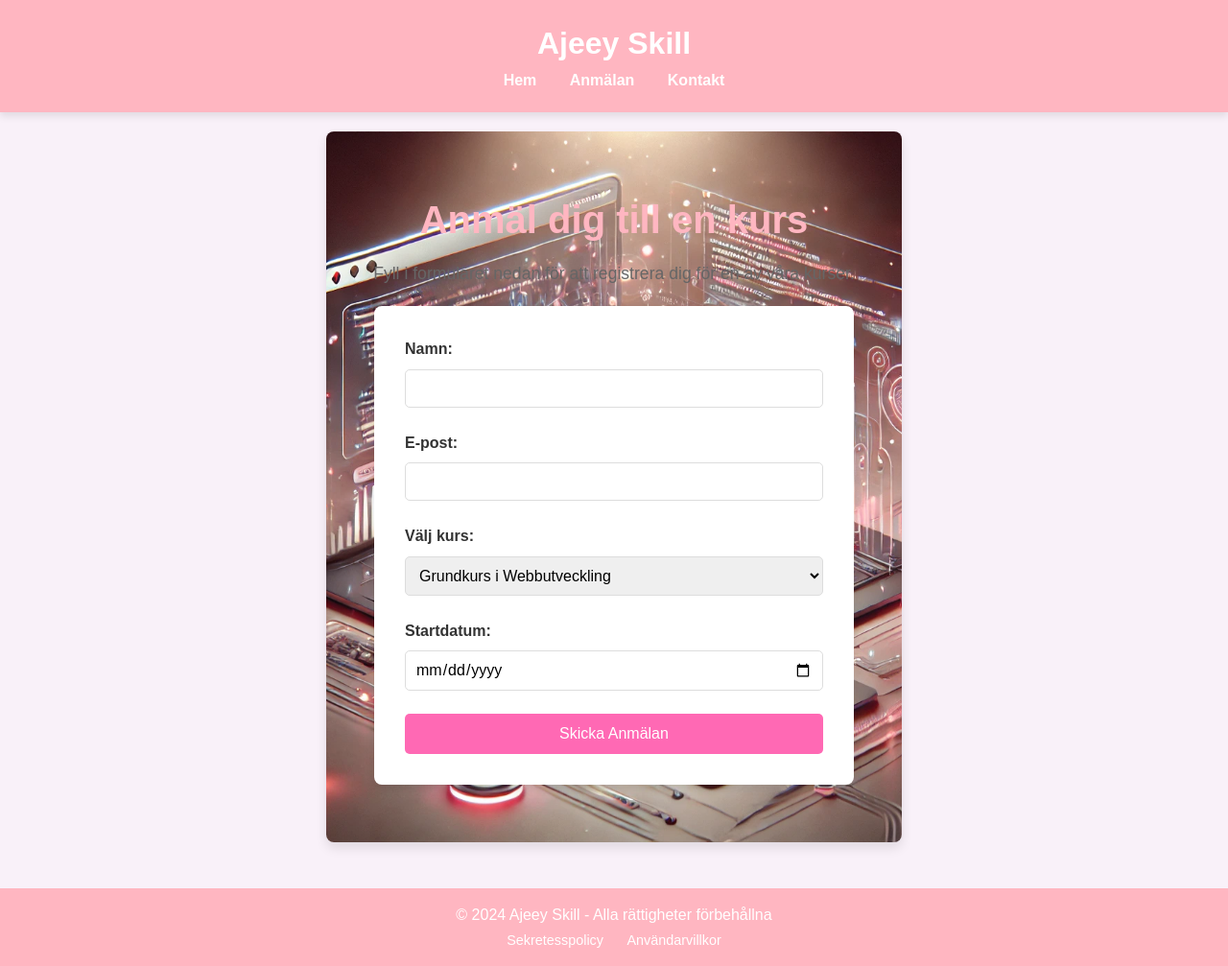
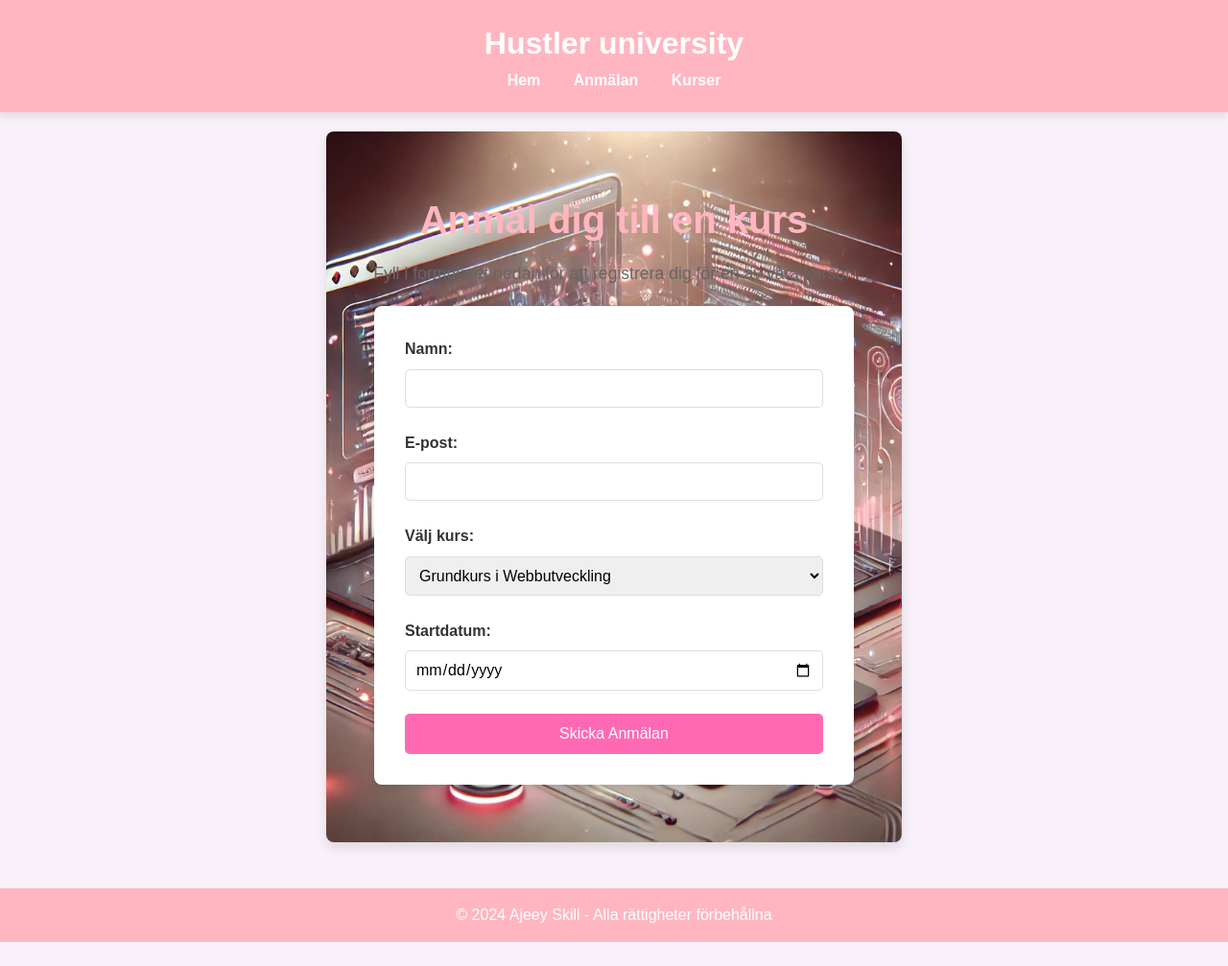
Before and after one commit to Ajeey7/ajeey-skill, a plain HTML site: page anmälan.html in a window 1280 px wide. Shown: the whole page at 96% size. After the commit the page ends 982 px from the top, so only its background shows below. Drawn offline with Linux system fonts and the light colour scheme.

Commit message:
fixed anmälan page

```diff
--- a/anmälan.html
+++ b/anmälan.html
@@ -7,25 +7,18 @@
     <link rel="stylesheet" href="style.css">
 </head>
 <body>
-  <!-- Header och Navigation -->
     <header class="header">
-    <div class="container">
-      <h1>Ajeey Skill</h1>
+        <h1>Hustler university</h1>
         <nav>
-        <!-- Kontrollera att dessa filer ligger i samma mapp som denna fil -->
             <a href="index.html">Hem</a>
             <a href="anmälan.html">Anmälan</a>
-        <a href="kontakt.html">Kontakt</a>
+            <a href="Kurser.html">Kurser</a> <!-- Rättat från "Kontakt" till "Kurser" -->
         </nav>
-    </div>
     </header>
 
-  <!-- Anmälan Formulär -->
     <section class="form-section">
-    <div class="container">
         <h2>Anmäl dig till en kurs</h2>
-      <p>Fyll i formuläret nedan för att registrera dig för en av våra kurser.</p>
-
+        <p class="form-description">Fyll i formuläret nedan för att registrera dig för en av våra kurser.</p>
         <form action="#" method="post" class="signup-form">
             <label for="name">Namn:</label>
             <input type="text" id="name" name="name" required>
@@ -45,18 +38,10 @@
 
             <button type="submit" class="submit-btn">Skicka Anmälan</button>
         </form>
-    </div>
     </section>
 
-  <!-- Footer -->
     <footer class="footer">
-    <div class="container">
         <p>&copy; 2024 Ajeey Skill - Alla rättigheter förbehållna</p>
-      <nav>
-        <a href="privacy.html">Sekretesspolicy</a>
-        <a href="terms.html">Användarvillkor</a>
-      </nav>
-    </div>
     </footer>
 </body>
 </html>
```
Lines whose indentation alone changed are shown as unchanged.
